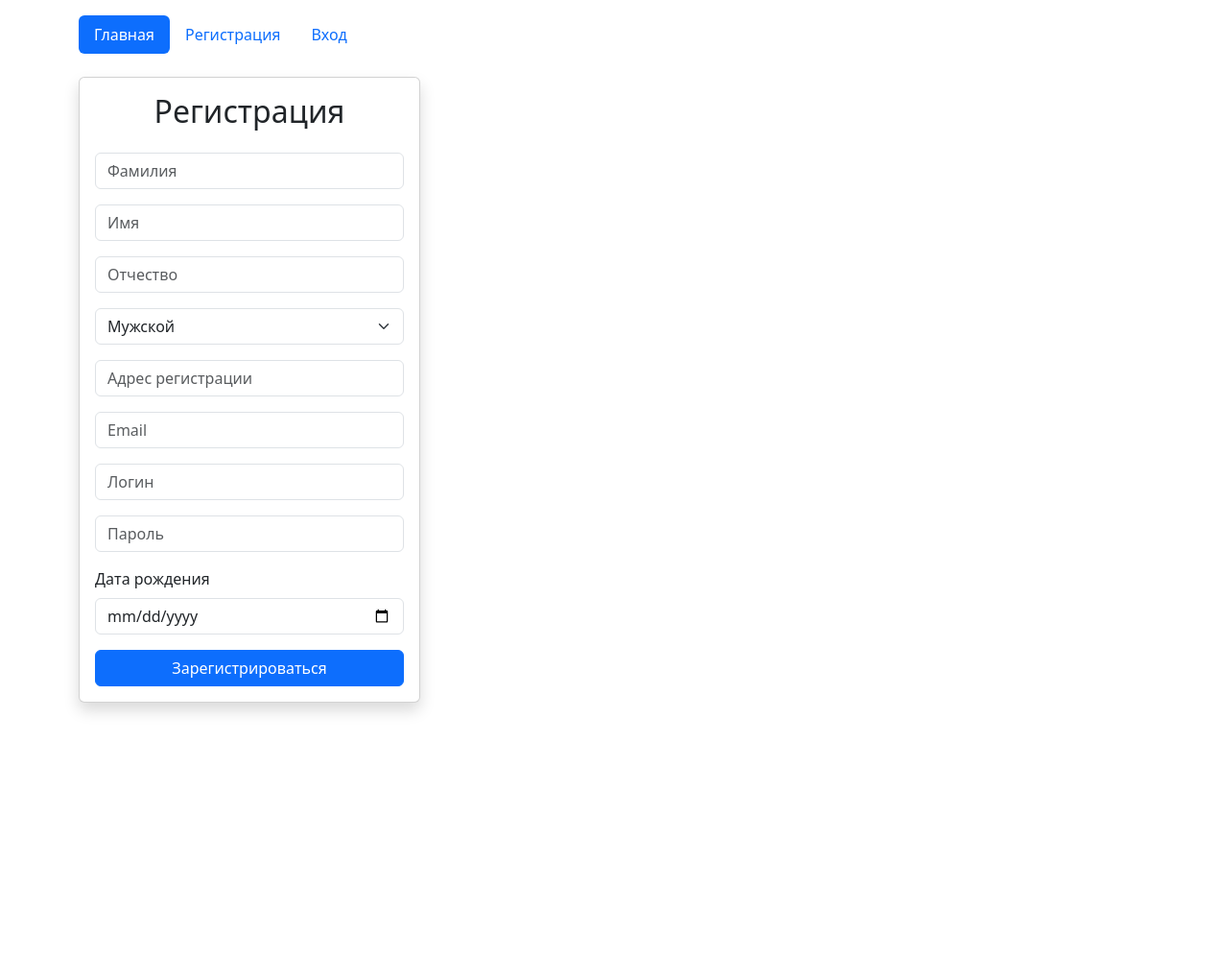
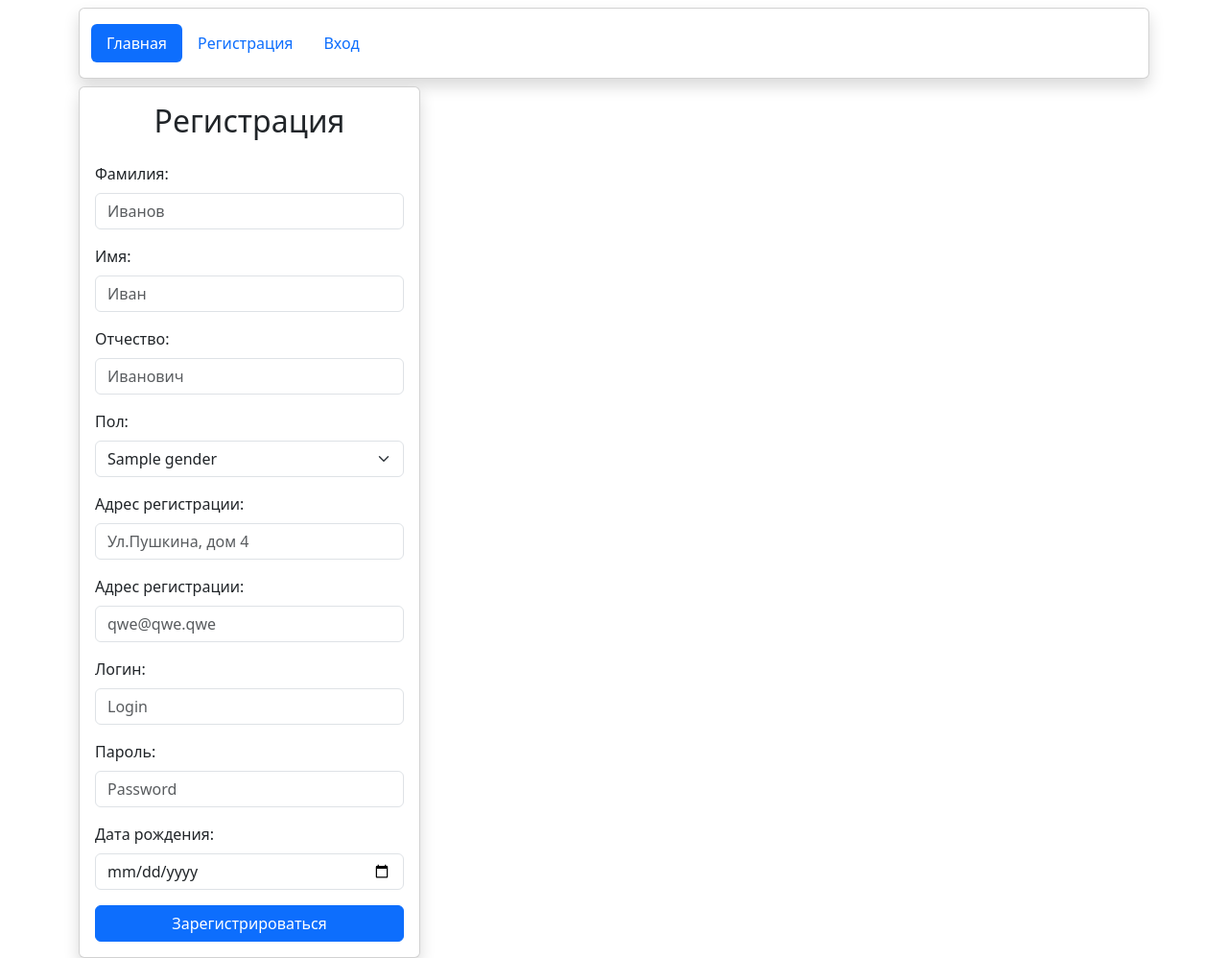
Before and after one commit to Qu1styy/php_practik, a PHP site: template views/site/signup.php in a window 1280 px wide. Shown: the whole page at 96% size. Before the commit the page ends 743 px from the top, so only its background shows below. Run offline with PHP 8.4, Linux system fonts and the light colour scheme; the template is opened without the code that fills it: most values are stand-ins (such as "Sample title", 1, 10 or a date in 2020); data that the repository does not hold is empty.

Commit message:
Fixed UI UX design errors

```diff
--- a/views/layouts/main.php
+++ b/views/layouts/main.php
@@ -13,7 +13,10 @@
     <title>Department it MVC</title>
 </head>
 <body>
+
 <header>
+    <div class="container mt-2">
+        <div class="card shadow col-md-14">
     <div class="container">
         <header class="py-3">
             <ul class="nav nav-pills">
@@ -28,15 +31,19 @@
                 <?php
                 else:
                     ?>
-                    <li class="nav-item"><a href="<?= app()->route->getUrl('/profile') ?>" class="nav-link">Профиль</a>
+
+                    <li class="nav-item "><a href="<?= app()->route->getUrl('/profile') ?>" class="nav-link">Профиль (<?= app()->auth::user()->name ?>)</a>
                     </li>
+                    <li class="ms-auto"><a href="<?= app()->route->getUrl('/logout') ?>" class="btn btn-danger">Выйти</a></li>
+
                 <?php
                 endif;
                 ?>
             </ul>
         </header>
     </div>
-
+        </div>
+    </div>
 </header>
 <main>
     <?= $content ?? '' ?>
--- a/views/site/signup.php
+++ b/views/site/signup.php
@@ -2,7 +2,7 @@
     <div class="row">
         <div class="col-md-4">
             <div class="card shadow">
-                <div class="card-body ">
+                <div class="card-body">
                     <h2 class="text-center mb-4">Регистрация</h2>
 
                     <?php if (!empty($message)): ?>
@@ -13,43 +13,54 @@
 
                     <form method="post">
                         <div class="mb-3">
-                            <input type="text" class="form-control" placeholder="Фамилия" name="surname" required>
+                            <label class="form-label" for="fam">Фамилия:</label>
+                            <input id="fam" type="text" class="form-control" placeholder="Иванов" name="surname" required>
                         </div>
 
                         <div class="mb-3">
-                            <input type="text" class="form-control" placeholder="Имя" name="name" required>
+                            <label class="form-label" for="name">Имя:</label>
+                            <input id="name" type="text" class="form-control" placeholder="Иван" name="name" required>
                         </div>
 
                         <div class="mb-3">
-                            <input type="text" class="form-control" placeholder="Отчество" name="patronymic">
+                            <label class="form-label" for="otch">Отчество:</label>
+                            <input id="otch" type="text" class="form-control" placeholder="Иванович" name="patronymic">
                         </div>
 
                         <div class="mb-3">
-                            <select class="form-select" name="gender_id">
-                                <option value="1">Мужской</option>
-                                <option value="2">Женский</option>
+                            <label class="form-label" for="pol">Пол:</label>
+                            <select id="pol" name="gender_id" class="form-select">
+                                <?php foreach ($genders as $gender): ?>
+                                    <option value="<?= $gender->gender_id ?>">
+                                        <?= $gender->gender_name ?>
+                                    </option>
+                                <?php endforeach; ?>
                             </select>
                         </div>
 
                         <div class="mb-3">
-                            <input type="text" class="form-control" placeholder="Адрес регистрации" name="registration_address">
+                            <label class="form-label" for="adres">Адрес регистрации:</label>
+                            <input id="adres" type="text" class="form-control" placeholder="Ул.Пушкина, дом 4" name="registration_address">
                         </div>
 
                         <div class="mb-3">
-                            <input type="email" class="form-control" placeholder="Email" name="email" required>
+                            <label class="form-label" for="email">Адрес регистрации:</label>
+                            <input id="email" type="email" class="form-control" placeholder="qwe@qwe.qwe" name="email" required>
                         </div>
 
                         <div class="mb-3">
-                            <input type="text" class="form-control" placeholder="Логин" name="login" required>
+                            <label class="form-label" for="log">Логин:</label>
+                            <input id="log" type="text" class="form-control" placeholder="Login" name="login" required>
                         </div>
 
                         <div class="mb-3">
-                            <input type="password" class="form-control" placeholder="Пароль" name="password" required>
+                            <label class="form-label" for="pass">Пароль:</label>
+                            <input id="pass" type="password" class="form-control" placeholder="Password" name="password" required>
                         </div>
 
                         <div class="mb-3">
-                            <label class="form-label">Дата рождения</label>
-                            <input type="date" class="form-control" name="date_birth">
+                            <label class="form-label" for="brd">Дата рождения:</label>
+                            <input  id="brd" type="date" class="form-control" name="date_birth">
                         </div>
 
                         <button class="btn btn-primary w-100 ">Зарегистрироваться</button>
```
Also changed, not shown: app/Controller/Site.php (+6 -1 lines), views/site/hello.php (+6 -2 lines), views/site/login.php (+6 -2 lines), views/site/profile.php (+2 -6 lines), views/site/profile_edit.php (+16 -10 lines).
